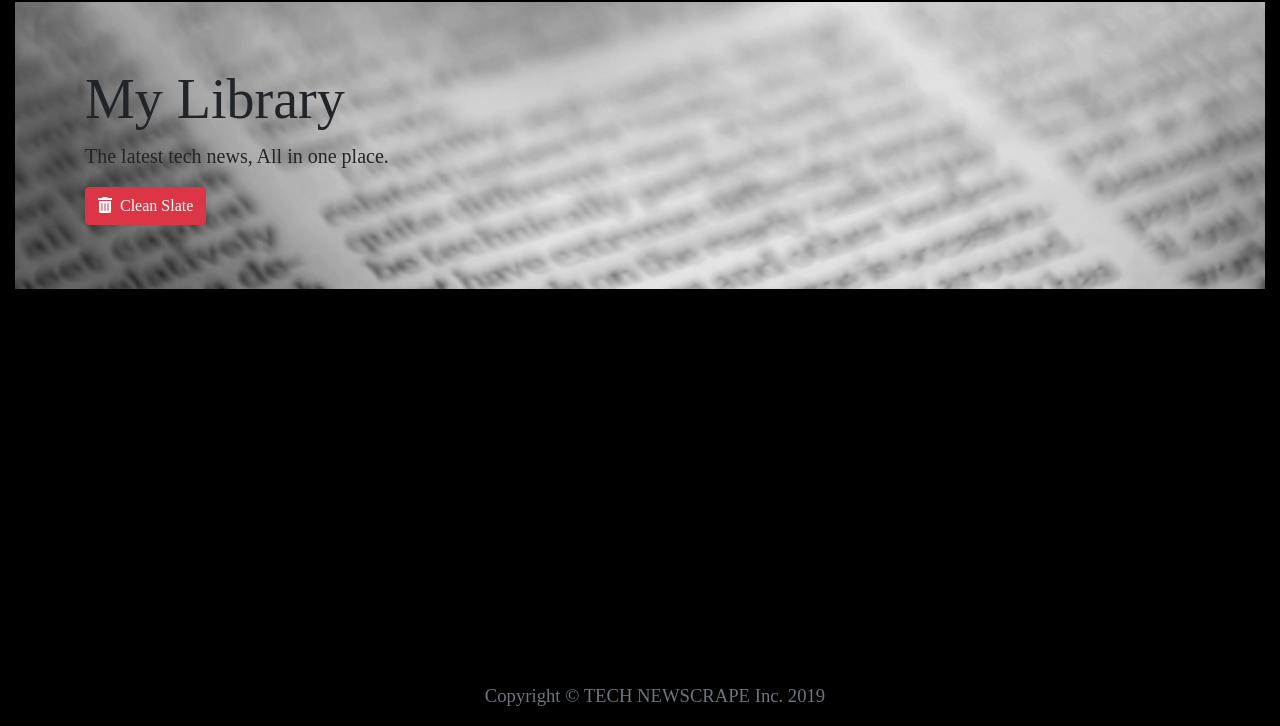
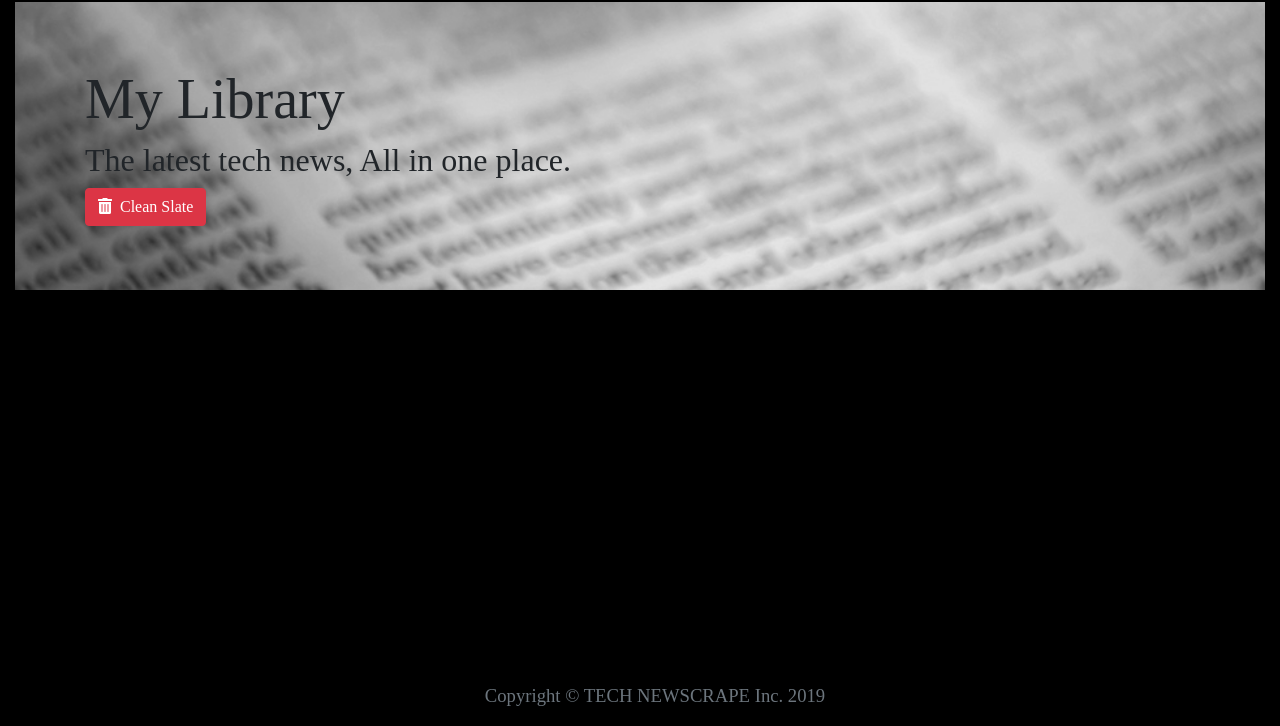
Before and after one commit to amitsinghgh19/mongo-news-scraper, a website: page public/saved.html in a window 1280 px wide. Shown: the part 74-800 px from the top of the page. Drawn offline with nearby package versions, Linux system fonts and the light colour scheme; no server answers.

Commit message:
fixed Saved article page

```diff
--- a/public/saved.html
+++ b/public/saved.html
@@ -43,7 +43,7 @@
         <div class="jumbotron jumbotron-fluid">
             <div class="container">
                 <h1 class="display-4">My Library</h1>
-                <p class="lead">The latest tech news, All in one place.</p>
+                <h2>The latest tech news, All in one place.</h2>
                 <button type="button" class="btn btn-danger clean-slate"><i class="fas fa-trash-alt"></i>&nbsp;&nbsp;Clean
                     Slate</button>
             </div>
```
